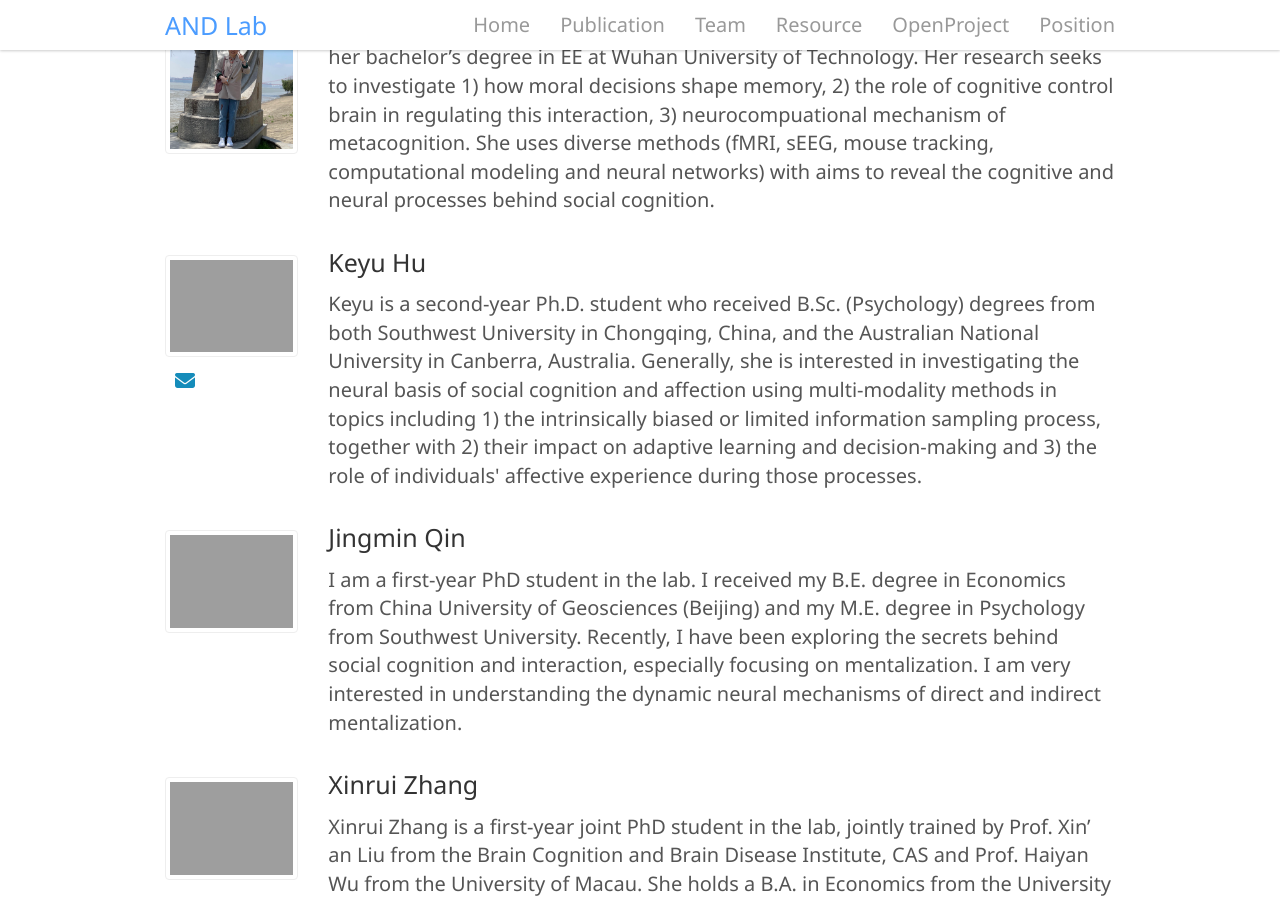
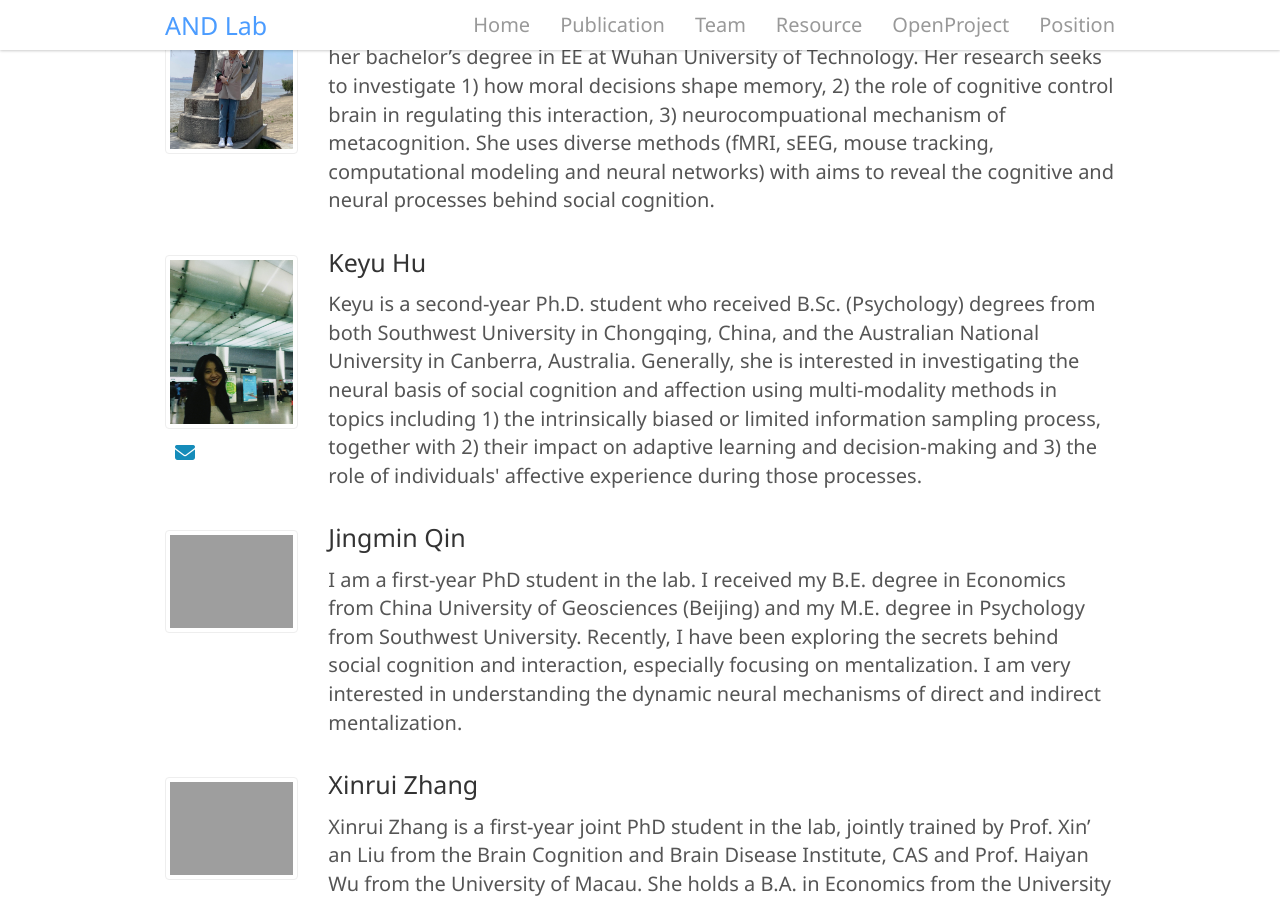
Before and after one commit to andlab-um/lab-website, a Jekyll site: the page built from _pages/team.html, in a window 1280 px wide and 900 px high, scrolled down 2104 px. Built offline with Jekyll 4.4.1, drawn with Linux system fonts in a browser that asks for light colours; nearby versions of some CDN libraries.

Commit message:
fix photo

```diff
--- a/_data/member.yml
+++ b/_data/member.yml
@@ -41,7 +41,7 @@
       image: xinyi.png
       content: Xinyi is a second-year Ph.D. student in the lab. Before joining the lab, she received her bachelor’s degree in EE at Wuhan University of Technology. Her research seeks to  investigate 1)  how moral decisions shape memory, 2) the role of cognitive control brain in regulating this interaction, 3) neurocompuational mechanism of metacognition. She uses diverse methods (fMRI, sEEG, mouse tracking, computational modeling and neural networks) with aims to reveal the cognitive and neural processes behind social cognition.
     - name: Keyu Hu
-      image: Keyu_new.png
+      image: Keyu_new.jpg
       content: Keyu is a second-year Ph.D. student who received B.Sc. (Psychology) degrees from both Southwest University in Chongqing, China, and the Australian National University in Canberra, Australia. Generally, she is interested in investigating the neural basis of social cognition and affection using multi-modality methods in topics including 1) the intrinsically biased or limited information sampling process, together with 2) their impact on adaptive learning and decision-making and 3) the role of individuals' affective experience during those processes.
       social:
         email: yc27383@connect.um.edu.mo
```
